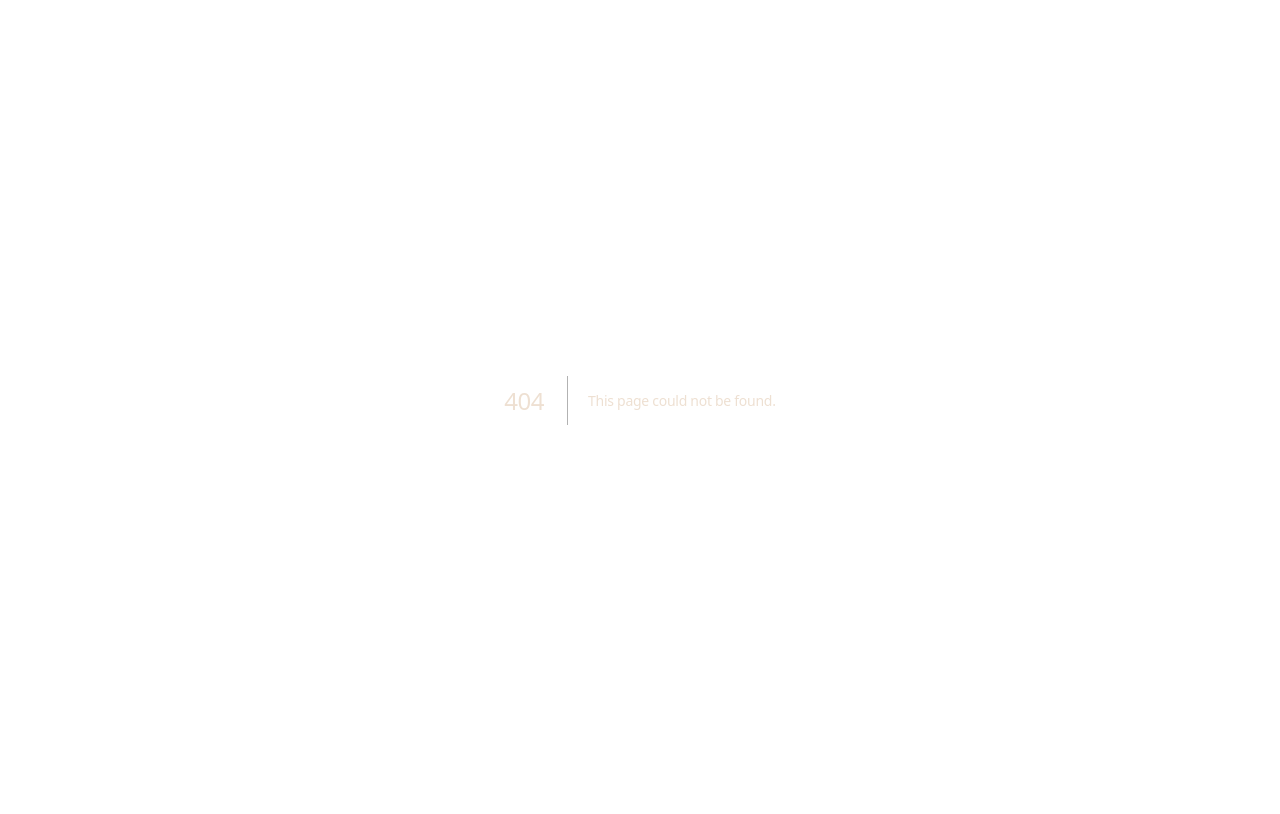
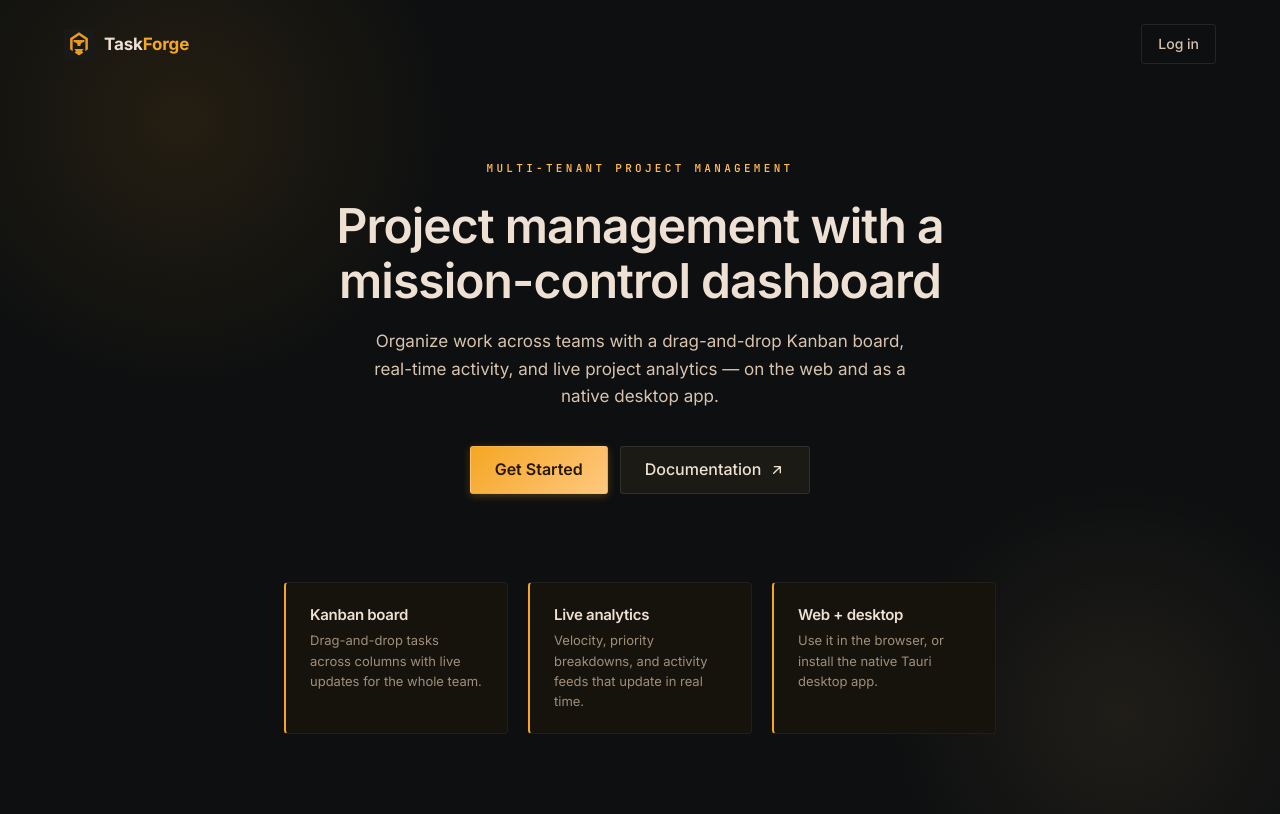
Before and after one commit to Abdullah-Masood-05/taskforge-frontend, a Next.js app: page /welcome in a window 1280 px wide. Before the commit this address had no page. Built offline with nearby package versions, Linux system fonts and the light colour scheme.

Commit message:
Add public marketing homepage before login
Signed-out visitors hitting / now see a brief product homepage (via a
same-URL rewrite to /welcome) with Get Started and Documentation CTAs,
instead of being redirected straight to the login screen. Signed-in
users still land on the existing dashboard at /.

```diff
--- /dev/null
+++ b/src/app/welcome/page.jsx
@@ -0,0 +1,90 @@
+import Link from "next/link";
+import btnStyles from "@/components/ui/Button.module.css";
+import styles from "./page.module.css";
+
+const DOCS_URL = "https://abdullah-masood-05.github.io/taskforge-site/";
+
+export const metadata = {
+  title: "Project management with a mission-control dashboard",
+  description:
+    "Multi-tenant organizations, a drag-and-drop Kanban board, and live project analytics — on the web and as a native desktop app.",
+};
+
+const FEATURES = [
+  {
+    title: "Kanban board",
+    description: "Drag-and-drop tasks across columns with live updates for the whole team.",
+  },
+  {
+    title: "Live analytics",
+    description: "Velocity, priority breakdowns, and activity feeds that update in real time.",
+  },
+  {
+    title: "Web + desktop",
+    description: "Use it in the browser, or install the native Tauri desktop app.",
+  },
+];
+
+export default function WelcomePage() {
+  return (
+    <div className={styles.root}>
+      <div className={styles.orb1} aria-hidden="true" />
+      <div className={styles.orb2} aria-hidden="true" />
+
+      <header className={styles.nav}>
+        <span className={styles.logo}>
+          <span className={styles.logoIcon}>
+            <img src="/Taskforge-New-Logo.svg" alt="" width={30} height={30} />
+          </span>
+          <span className={styles.logoText}>
+            Task<span className={styles.logoTextAccent}>Forge</span>
+          </span>
+        </span>
+        <Link href="/login" className={styles.navLogin}>
+          Log in
+        </Link>
+      </header>
+
+      <main className={styles.hero}>
+        <p className={styles.eyebrow}>Multi-tenant project management</p>
+        <h1 className={styles.title}>
+          Project management with a mission-control dashboard
+        </h1>
+        <p className={styles.subtitle}>
+          Organize work across teams with a drag-and-drop Kanban board, real-time
+          activity, and live project analytics — on the web and as a native
+          desktop app.
+        </p>
+
+        <div className={styles.actions}>
+          <Link
+            href="/register"
+            className={`${btnStyles.button} ${btnStyles.primary} ${btnStyles.lg}`}
+          >
+            Get Started
+          </Link>
+          <a
+            href={DOCS_URL}
+            target="_blank"
+            rel="noopener noreferrer"
+            className={`${btnStyles.button} ${btnStyles.secondary} ${btnStyles.lg}`}
+          >
+            Documentation
+            <svg viewBox="0 0 24 24" fill="none" stroke="currentColor" strokeWidth={2} width={16} height={16}>
+              <path d="M7 17L17 7M17 7H8M17 7V16" strokeLinecap="round" strokeLinejoin="round" />
+            </svg>
+          </a>
+        </div>
+
+        <div className={styles.features}>
+          {FEATURES.map((f) => (
+            <div key={f.title} className={styles.featureCard}>
+              <h3 className={styles.featureTitle}>{f.title}</h3>
+              <p className={styles.featureDescription}>{f.description}</p>
+            </div>
+          ))}
+        </div>
+      </main>
+    </div>
+  );
+}
--- /dev/null
+++ b/src/app/welcome/page.module.css
@@ -0,0 +1,188 @@
+.root {
+  min-height: 100vh;
+  display: flex;
+  flex-direction: column;
+  position: relative;
+  overflow: hidden;
+}
+
+/* ── Decorative orbs ──────────────────────────────────────────────────────── */
+.orb1 {
+  position: absolute;
+  top: -160px;
+  left: -100px;
+  width: 560px;
+  height: 560px;
+  background: radial-gradient(circle, rgba(245, 166, 35, 0.10) 0%, transparent 70%);
+  pointer-events: none;
+}
+
+.orb2 {
+  position: absolute;
+  bottom: -140px;
+  right: -80px;
+  width: 480px;
+  height: 480px;
+  background: radial-gradient(circle, rgba(255, 200, 128, 0.08) 0%, transparent 70%);
+  pointer-events: none;
+}
+
+/* ── Top nav ──────────────────────────────────────────────────────────────── */
+.nav {
+  position: relative;
+  z-index: 1;
+  display: flex;
+  align-items: center;
+  justify-content: space-between;
+  max-width: 1200px;
+  width: 100%;
+  margin: 0 auto;
+  padding: 24px 24px 0;
+}
+
+.logo {
+  display: flex;
+  align-items: center;
+  gap: 10px;
+}
+
+.logoIcon {
+  width: 30px;
+  height: 30px;
+  flex-shrink: 0;
+  border-radius: var(--radius-sm);
+  overflow: hidden;
+}
+
+.logoIcon img {
+  width: 100%;
+  height: 100%;
+  display: block;
+}
+
+.logoText {
+  font-size: 1.0625rem;
+  font-weight: 700;
+  color: var(--text-primary);
+  letter-spacing: -0.01em;
+}
+
+.logoTextAccent {
+  color: var(--brand-primary);
+}
+
+.navLogin {
+  font-size: 0.875rem;
+  font-weight: 500;
+  color: var(--text-secondary);
+  padding: 8px 16px;
+  border-radius: var(--radius-md);
+  border: 1px solid var(--border-default);
+  transition: all var(--duration-fast) var(--ease-default);
+}
+
+.navLogin:hover {
+  color: var(--text-primary);
+  border-color: var(--border-strong);
+  background: var(--bg-elevated);
+}
+
+/* ── Hero ─────────────────────────────────────────────────────────────────── */
+.hero {
+  position: relative;
+  z-index: 1;
+  flex: 1;
+  display: flex;
+  flex-direction: column;
+  align-items: center;
+  text-align: center;
+  max-width: 760px;
+  width: 100%;
+  margin: 0 auto;
+  padding: 96px 24px 80px;
+}
+
+.eyebrow {
+  font-family: var(--font-mono);
+  font-size: 0.6875rem;
+  font-weight: 600;
+  text-transform: uppercase;
+  letter-spacing: 0.3em;
+  color: var(--brand-primary-hover);
+  margin-bottom: 20px;
+}
+
+.title {
+  font-size: 3rem;
+  font-weight: 600;
+  line-height: 1.15;
+  letter-spacing: -0.02em;
+  color: var(--text-primary);
+  margin-bottom: 20px;
+}
+
+.subtitle {
+  font-size: 1.0625rem;
+  line-height: 1.6;
+  color: var(--text-secondary);
+  max-width: 560px;
+  margin-bottom: 36px;
+}
+
+.actions {
+  display: flex;
+  align-items: center;
+  gap: 12px;
+  margin-bottom: 88px;
+}
+
+/* ── Feature strip ────────────────────────────────────────────────────────── */
+.features {
+  display: grid;
+  grid-template-columns: repeat(3, 1fr);
+  gap: 20px;
+  width: 100%;
+}
+
+.featureCard {
+  text-align: left;
+  padding: 22px 24px;
+  background: var(--bg-surface);
+  border: 1px solid var(--border-subtle);
+  border-left: 2px solid var(--brand-primary);
+  border-radius: var(--radius-lg);
+}
+
+.featureTitle {
+  font-size: 0.9375rem;
+  font-weight: 600;
+  color: var(--text-primary);
+  margin-bottom: 6px;
+}
+
+.featureDescription {
+  font-size: 0.8125rem;
+  line-height: 1.55;
+  color: var(--text-muted);
+}
+
+/* ── Mobile responsive ────────────────────────────────────────────────────── */
+@media (max-width: 720px) {
+  .title {
+    font-size: 2.25rem;
+  }
+
+  .actions {
+    flex-direction: column;
+    width: 100%;
+    margin-bottom: 56px;
+  }
+
+  .actions > * {
+    width: 100%;
+  }
+
+  .features {
+    grid-template-columns: 1fr;
+  }
+}
```
Also changed, not shown: src/proxy.js (+9 -2 lines).
